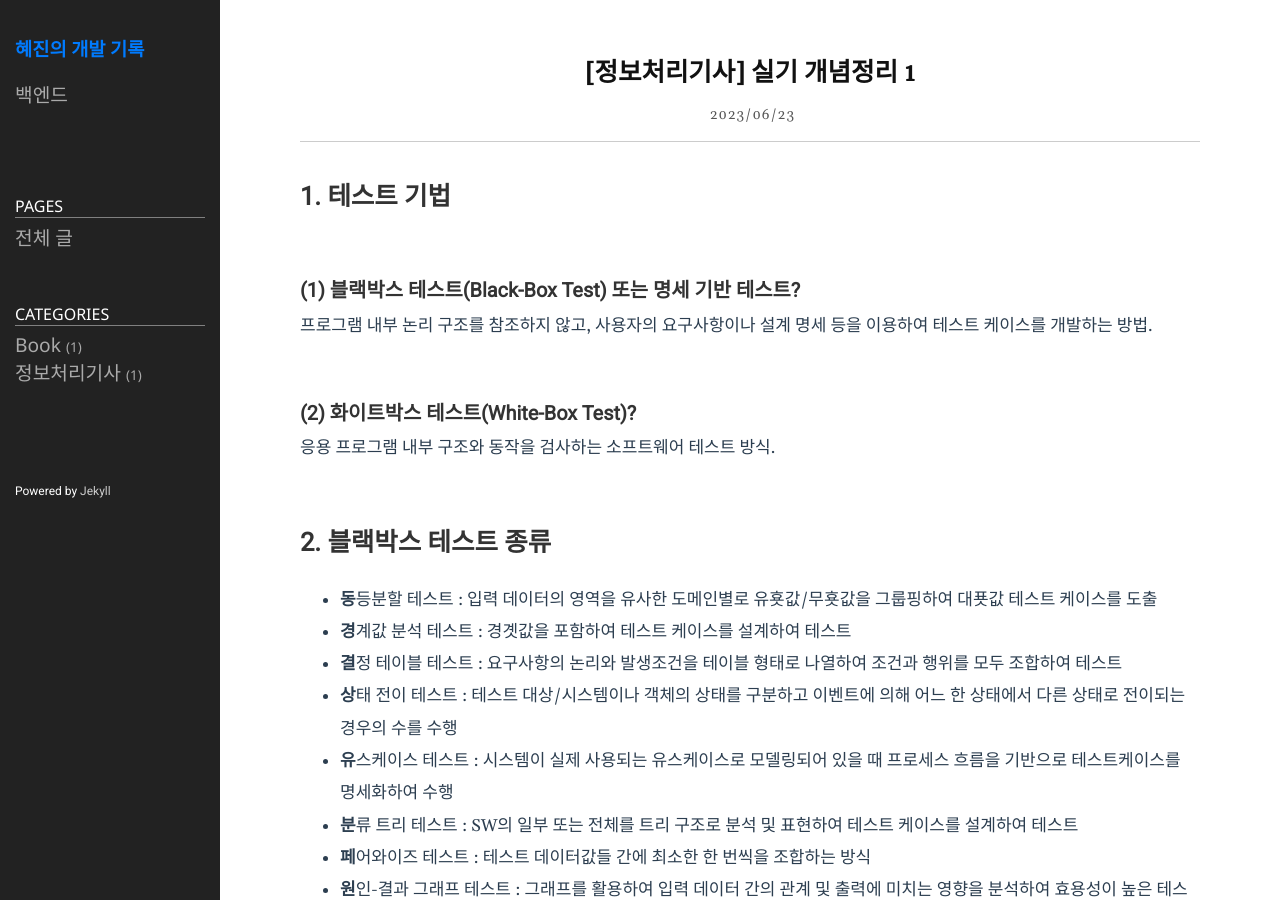
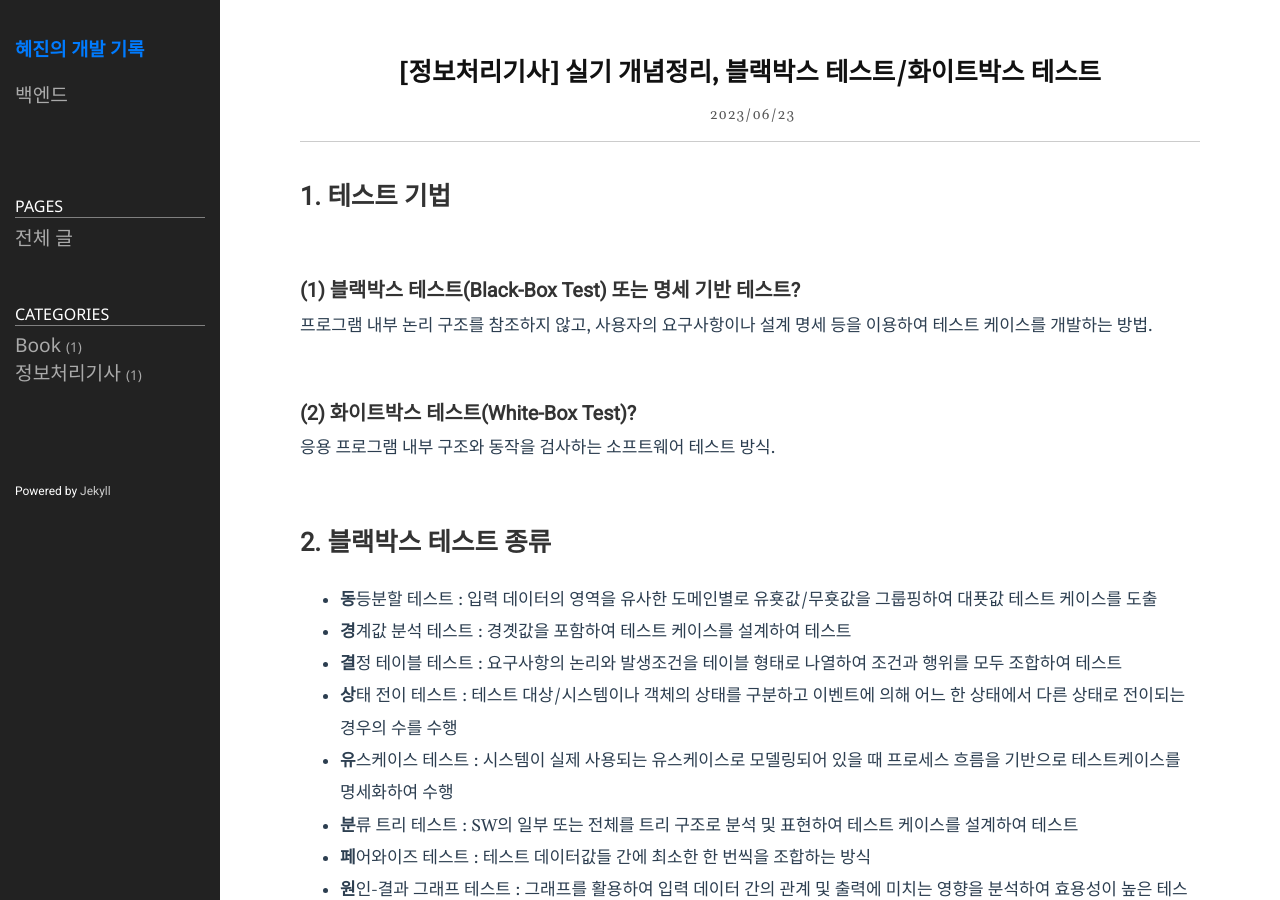
Before and after one commit to hyejinyoon20010716/hyejinyoon20010716.github.io, a Jekyll site: the page built from _posts/2023-06-23-post2.md, in a window 1280 px wide and 900 px high. Built offline with Jekyll 4.4.1, drawn with Linux system fonts in a browser that asks for light colours.

Commit message:
post2 commit

```diff
--- a/_posts/2023-06-23-post2.md
+++ b/_posts/2023-06-23-post2.md
@@ -1,6 +1,6 @@
 ---
 layout: post
-title: "[정보처리기사] 실기 개념정리 1"
+title: "[정보처리기사] 실기 개념정리, 블랙박스 테스트/화이트박스 테스트"
 date: 2023-06-23 21:00:23 +0900
 category: 정보처리기사
 ---
```
